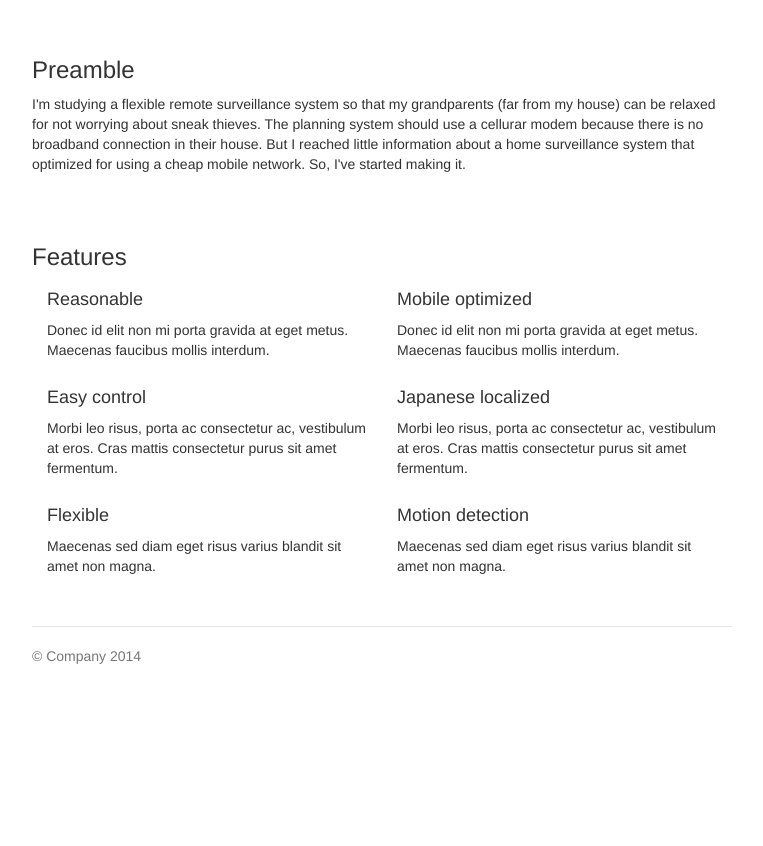
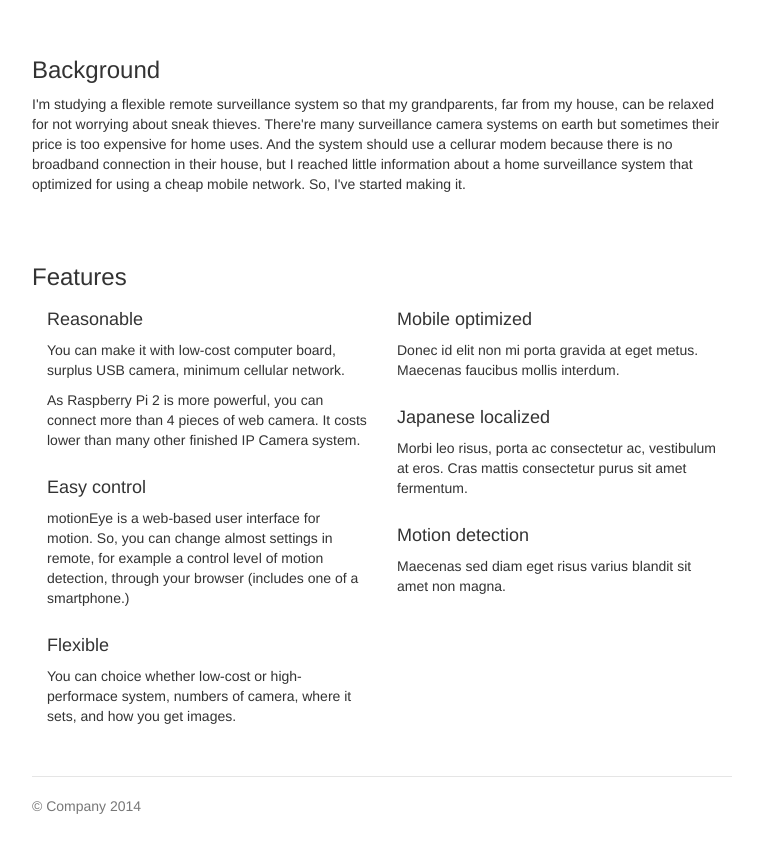
Before and after one commit to porolakka/EyeAnchor, a plain HTML site: page index.html in a window 1280 px wide. Shown: the part 525-1371 px from the top of the page, without its empty margins (258-1021 px from the left). Before the commit the page ends 1221 px from the top, so only its background shows below. Drawn offline with Linux system fonts and the light colour scheme.

Commit message:
HTMLとBootstrapでサイト構成

```diff
--- a/index.html
+++ b/index.html
@@ -38,21 +38,25 @@
       </div>
 
       <div class="row marketing">
-        <h3>Preamble</h3>
-        <p>I'm studying a flexible remote surveillance system so that my grandparents (far from my house) can be relaxed for not worrying about sneak thieves. The planning system should use a cellurar modem because there is no broadband connection in their house. But I reached little information about a home surveillance system that optimized for using a cheap mobile network. So, I've started making it.</p>
+        <h3>Background</h3>
+        <p>I'm studying a flexible remote surveillance system so that my grandparents, far from my house, can be relaxed for not worrying about sneak thieves. There're many surveillance camera systems on earth but sometimes their price is too expensive for home uses. And the system should use a cellurar modem because there is no broadband connection in their house, but I reached little information about a home surveillance system that optimized for using a cheap mobile network. So, I've started making it.</p>
       </div>
 
       <div class="row marketing">
         <h3>Features</h3>
         <div class="col-lg-6">
           <h4>Reasonable</h4>
-          <p>Donec id elit non mi porta gravida at eget metus. Maecenas faucibus mollis interdum.</p>
+          <p>You can make it with low-cost computer board, surplus USB camera, minimum cellular network.</p>
+          <!--
+          <p>In my plan, the system consists of Raspberry Pi 2 model B, motionEye(which provides a video surveillance system) and other web services.</p>
+          -->
+          <p>As Raspberry Pi 2 is more powerful, you can connect more than 4 pieces of web camera. It costs lower than many other finished IP Camera system.</p>
 
           <h4>Easy control</h4>
-          <p>Morbi leo risus, porta ac consectetur ac, vestibulum at eros. Cras mattis consectetur purus sit amet fermentum.</p>
+          <p>motionEye is a web-based user interface for motion. So, you can change almost settings in remote, for example a control level of motion detection, through your browser (includes one of a smartphone.)</p>
 
           <h4>Flexible</h4>
-          <p>Maecenas sed diam eget risus varius blandit sit amet non magna.</p>
+          <p>You can choice whether low-cost or high-performace system, numbers of camera, where it sets, and how you get images.</p>
         </div>
 
         <div class="col-lg-6">
```
